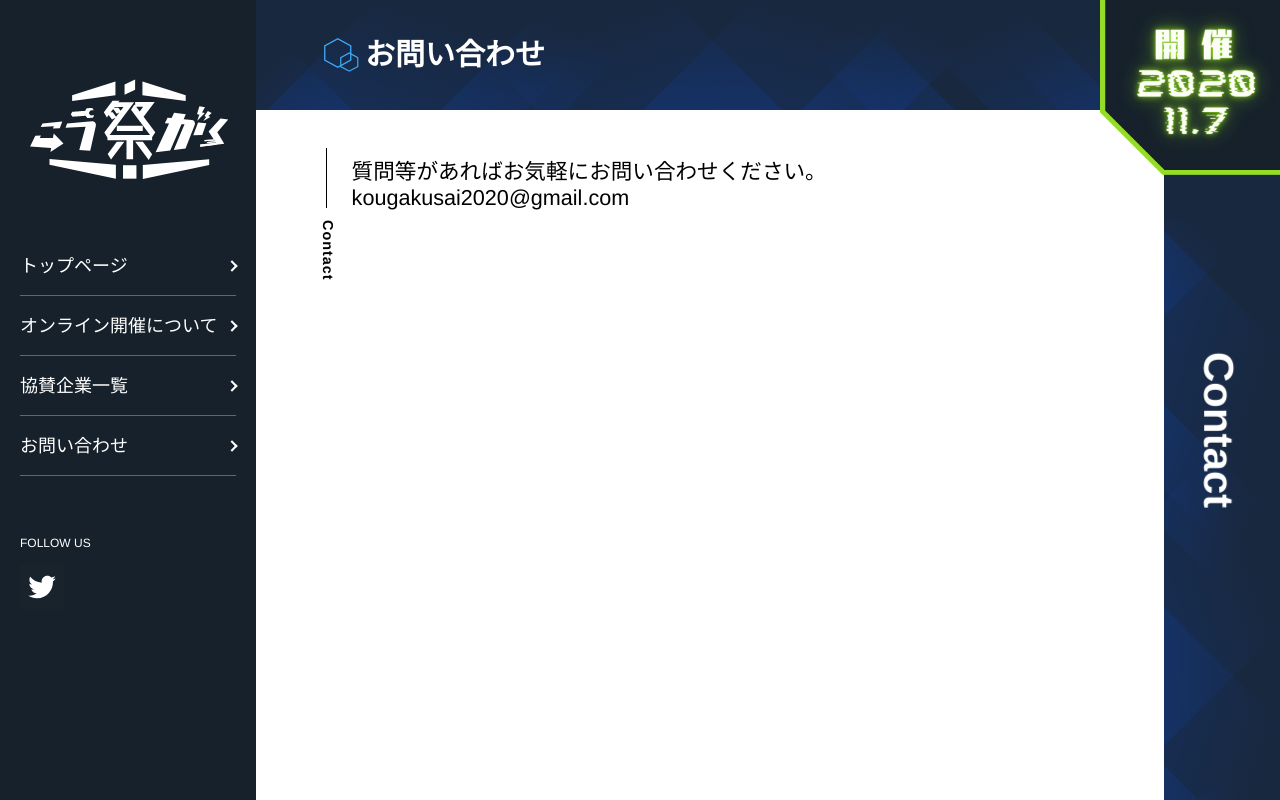
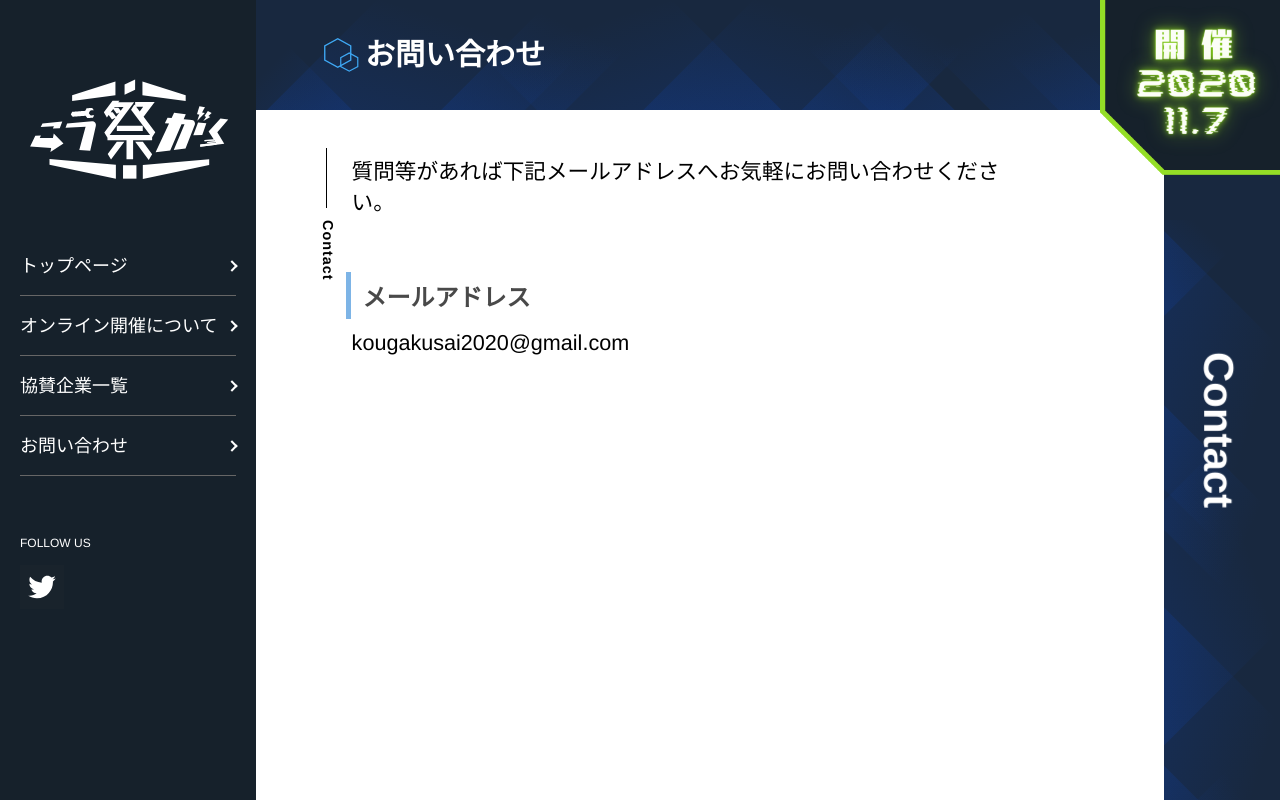
Before and after one commit to ujimattya/kougakusai-hp, a Next.js app: page /contact in a window 1280 px wide. Shown: the top 800 px of the page. Built offline with nearby package versions, Linux system fonts and the light colour scheme.

Commit message:
[fix]contact,about文面修正

```diff
--- a/pages/about.js
+++ b/pages/about.js
@@ -18,12 +18,12 @@ const About = () => (
       <p>
         今年度のこうがく祭はオンラインでの開催となりました。
         <br />
-        オンライン開催では研究室紹介やサークル企画等を特設サイト上にて配信します。
+        オンライン開催では研究室紹介やサークル企画等を特設サイト上にて掲載します。
         <br />
         お楽しみください！
       </p>
       <h2>特設サイト</h2>
-      <p>企画等は特設サイト上で配信されます。</p>
+      <p>企画等は特設サイト上で掲載されます。</p>
       <a href="https://kougakusai-special.vercel.app/" className={styles.btn__square}>
         特設サイトへ
       </a>
--- a/pages/contact.js
+++ b/pages/contact.js
@@ -16,10 +16,12 @@ const Contact = () => (
     <div className={styles.container}>
       <div className={styles.information__tate}>Contact</div>
       <p>
-        質問等があればお気軽にお問い合わせください。
+        質問等があれば下記メールアドレスへお気軽にお問い合わせください。
         <br />
-        kougakusai2020@gmail.com
+
       </p>
+      <h2>メールアドレス</h2>
+      <p>kougakusai2020@gmail.com</p>
     </div>
     <Footer />
   </React.Fragment>
```
